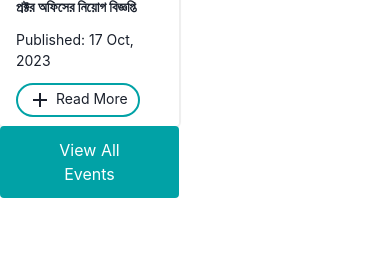
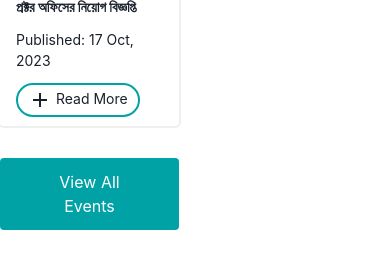
Before and after one commit to maniksarker25/School-Management, a Next.js app in the folder client-side/: page / in a window 390 px wide. Shown: the part 7180-7453 px from the top of the page. Built offline with nearby package versions, Linux system fonts and the light colour scheme.

Commit message:
pull code

```diff
--- a/client-side/src/component/app/Home/NoticeEvents/Notices.jsx
+++ b/client-side/src/component/app/Home/NoticeEvents/Notices.jsx
@@ -26,7 +26,7 @@ const Notices = () => {
 				{NOTICE_INFO.map(item => <NoticeItem key={item.id} item={item } />)}
 			</Box>
 
-			<Box className='mt-auto text-center '>
+			<Box className='mt-8  md:mt-auto text-center '>
 				<BigBtn />
 			</Box>
 		</Box>
```
